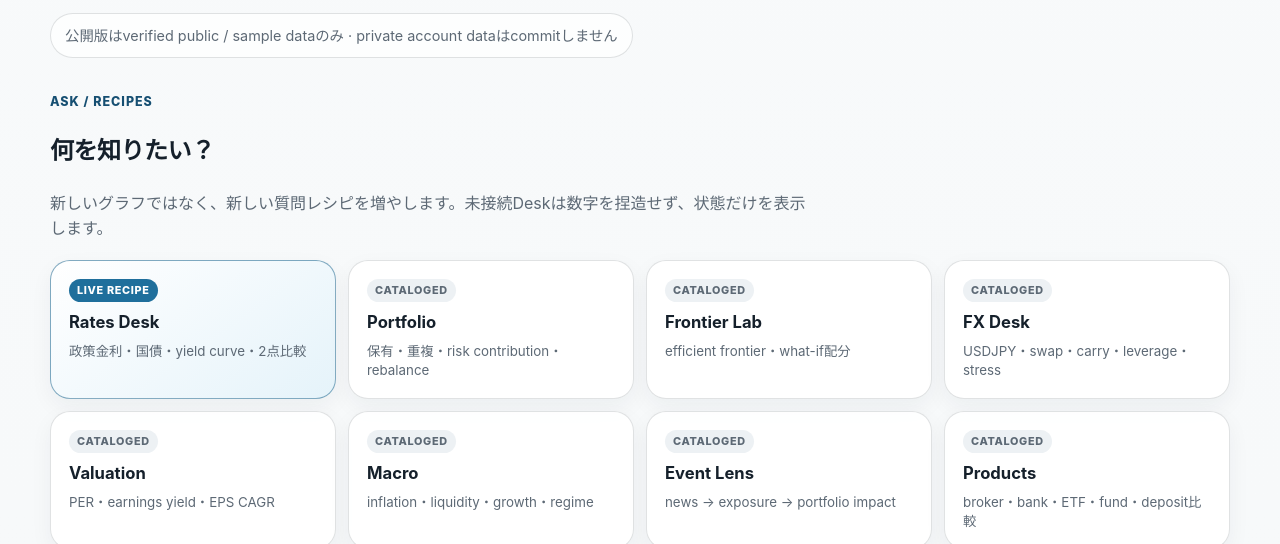
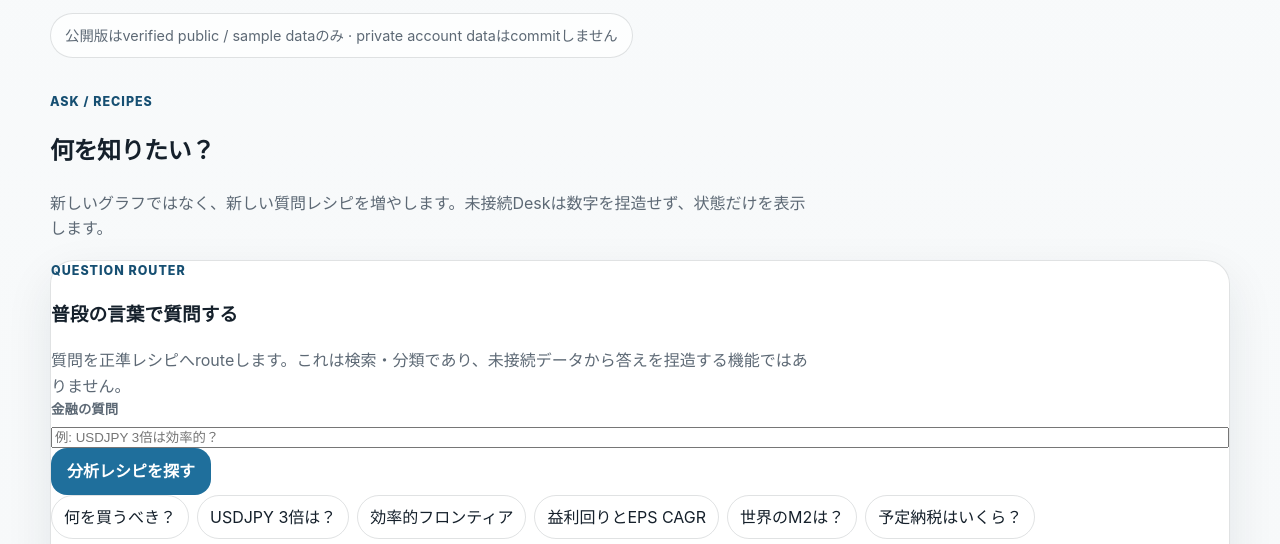
Before and after one commit to KAFKA2306/finBI, a plain HTML site: page web/index.html in a window 1280 px wide. Shown: the part 373-917 px from the top of the page. Drawn offline with Linux system fonts and the light colour scheme; no server answers; files whose address does not match are found by name.

Commit message:
feat: add Ask question-router panel

```diff
--- a/web/index.html
+++ b/web/index.html
@@ -24,6 +24,23 @@
         <h2 id="workbench-heading">何を知りたい？</h2>
         <p class="section-lead">新しいグラフではなく、新しい質問レシピを増やします。未接続Deskは数字を捏造せず、状態だけを表示します。</p>
       </div>
+
+      <section class="card ask-panel" aria-labelledby="ask-heading">
+        <div>
+          <p class="eyebrow">Question Router</p>
+          <h3 id="ask-heading">普段の言葉で質問する</h3>
+          <p class="section-lead">質問を正準レシピへrouteします。これは検索・分類であり、未接続データから答えを捏造する機能ではありません。</p>
+        </div>
+        <div class="ask-row">
+          <label for="question-query">金融の質問
+            <input id="question-query" type="search" placeholder="例: USDJPY 3倍は効率的？" autocomplete="off">
+          </label>
+          <button class="primary" id="question-route" type="button">分析レシピを探す</button>
+        </div>
+        <div class="chips" id="question-examples" aria-label="質問例"></div>
+        <div class="question-results" id="question-results" role="status" aria-live="polite">質問カタログを読み込み中…</div>
+      </section>
+
       <div class="desk-grid" aria-label="finBI desks">
         <a class="desk-card is-live" href="#rates-desk">
           <span class="desk-status">LIVE RECIPE</span>
@@ -165,9 +182,10 @@
       <summary>計算方法と実装を見る</summary>
       <p>bp（basis point）は金利差の単位で、1 bp = 0.01 percentage pointです。4.60%から4.69%への変化なら +0.09 percentage point = +9 bpです。</p>
       <p>公開画面は保存済みsnapshotだけを読みます。比較時はPyodide Web Workerがこのrepositoryの <code>code/static_bi.py</code> をブラウザ内で実行します。金融計算式をJavaScriptへ複製せず、出典・観測期間・取得時刻を画面に残します。</p>
-      <p>対応質問の正準カタログは <code>data/questions/catalog.v1.json</code> です。未接続Deskは将来の実データ接続まで値を表示しません。</p>
+      <p>対応質問の正準カタログは <code>data/questions/catalog.v1.json</code>、ルーティング語彙は <code>data/questions/router.v1.json</code> です。未接続Deskは将来の実データ接続まで値を表示しません。</p>
     </details>
   </main>
+  <script src="./question-router.js" defer></script>
   <script type="module" src="./app.js"></script>
 </body>
 </html>
```
